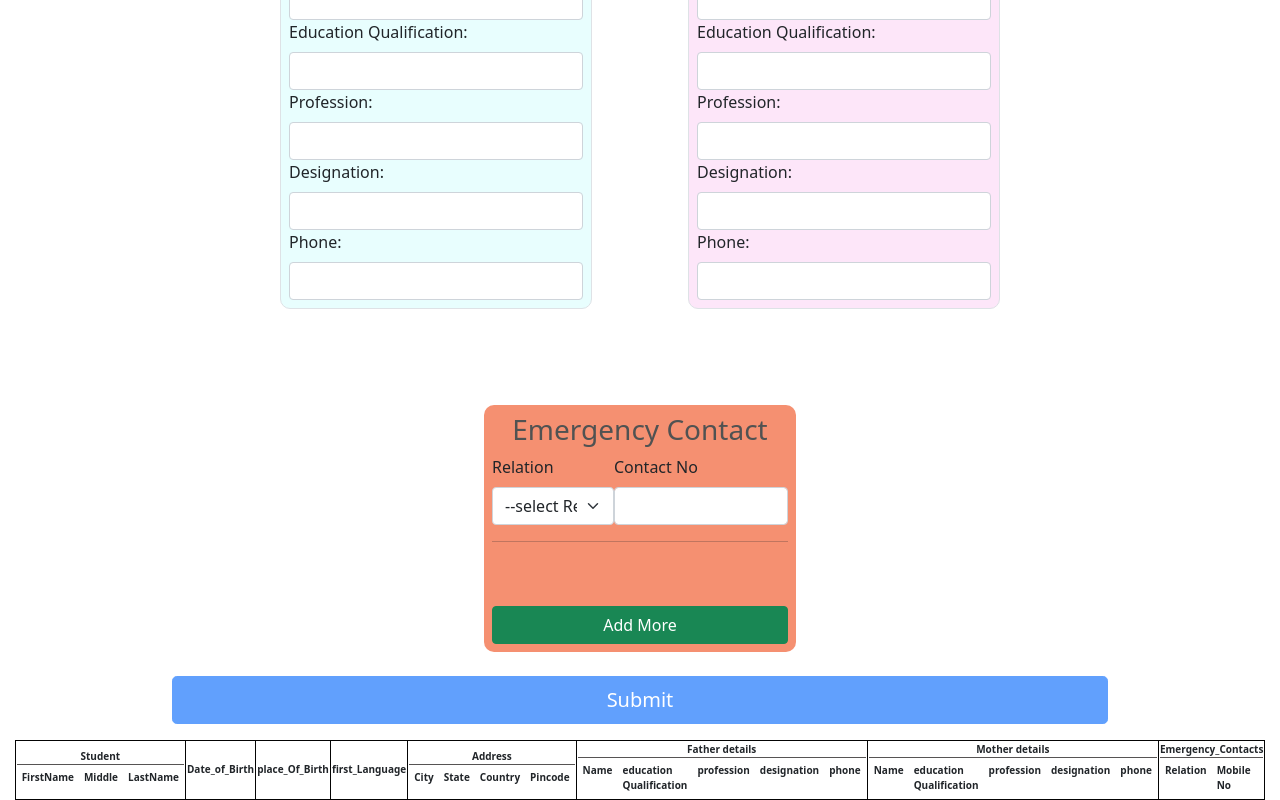
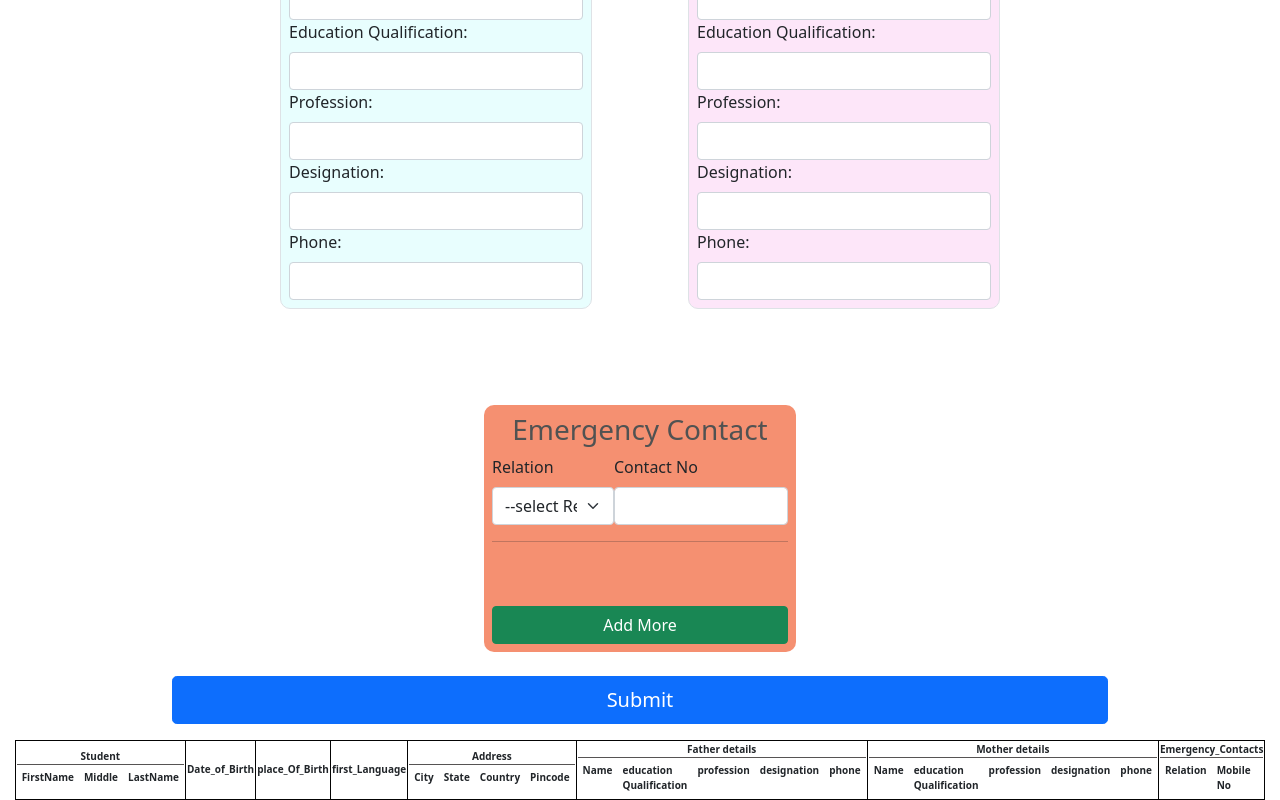
Before and after one commit to pradumna-shelge/day5assignment1angular, an Angular app: page / in a window 1280 px wide. Shown: the part 724-1524 px from the top of the page. Built offline with nearby package versions, Linux system fonts and the light colour scheme.

Commit message:
2 files modified

```diff
--- a/src/app/main-form/main-form.component.html
+++ b/src/app/main-form/main-form.component.html
@@ -241,7 +241,7 @@
     </div>
     <div  class="w-75 m-auto">
 
-      <button (click)="onSubmit()" class="btn btn-primary w-100 btn-lg mt-4 m-auto" [disabled]="studentForm.invalid">Submit</button>
+      <button (click)="onSubmit()" class="btn btn-primary w-100 btn-lg mt-4 m-auto" [disabled]="studentForm.valid">Submit</button>
     </div>
 
     </div>
--- a/src/app/main-form/main-form.component.ts
+++ b/src/app/main-form/main-form.component.ts
@@ -1,10 +1,13 @@
 import { Component } from '@angular/core';
 import { FormArray, FormBuilder, FormGroup, Validators } from '@angular/forms';
-import { validation1, Address,
+import {
+  validation1,
+  Address,
   Controls,
   EmergencyContacts,
   fullName,
-  Parent, } from '../validationw';
+  Parent,
+} from '../validationw';
 
 // import { Address, fullName, validation } from '';
 
@@ -59,7 +62,7 @@ export class MainFormComponent {
       emergencyContacts: this.fb.array([
         this.fb.group({
           relation: ['', [Validators.required]],
-          number: ['', [Validators.required,Validators.pattern(/^[0-9]\d*$/)]],
+          number: ['', [Validators.required, Validators.pattern(/^[0-9]\d*$/)]],
         }),
       ]),
     });
@@ -139,14 +142,12 @@ export class MainFormComponent {
   }
 
   onSubmit() {
-    let Array:EmergencyContacts[]=[{}as Controls ]
-    for(let i of   this.emergencyContacts.value)
-
-    {
-    Array.push({
-      relation:i.relation,
-      monumber:i.number
-     })
+    let Array: EmergencyContacts[] = [{} as Controls];
+    for (let i of this.emergencyContacts.value) {
+      Array.push({
+        relation: i.relation,
+        monumber: i.number,
+      });
     }
 
     // console.log(this.studentForm.value)
@@ -195,6 +196,9 @@ export class MainFormComponent {
         emergencyContacts: Array,
       });
     }
+
+    this.emergencyContacts.clear();
+    this.addEem();
   }
 
   addEem() {
```
